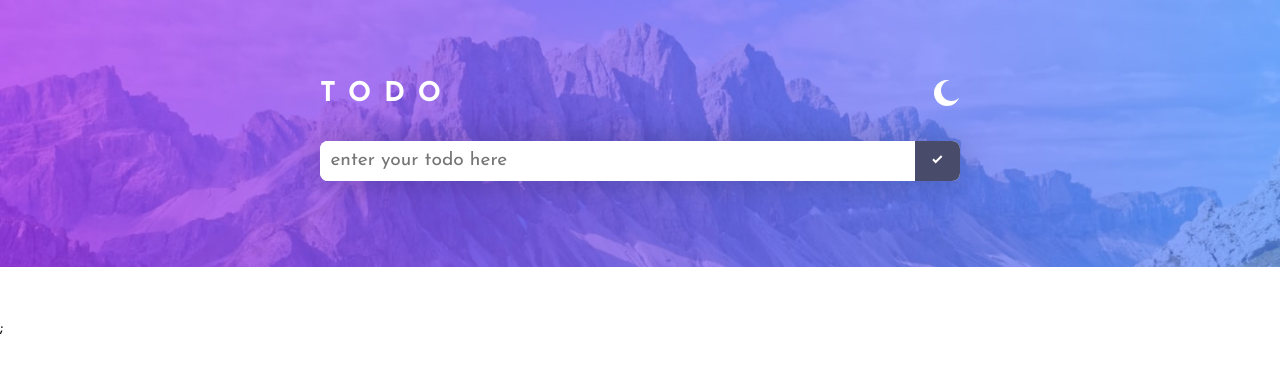
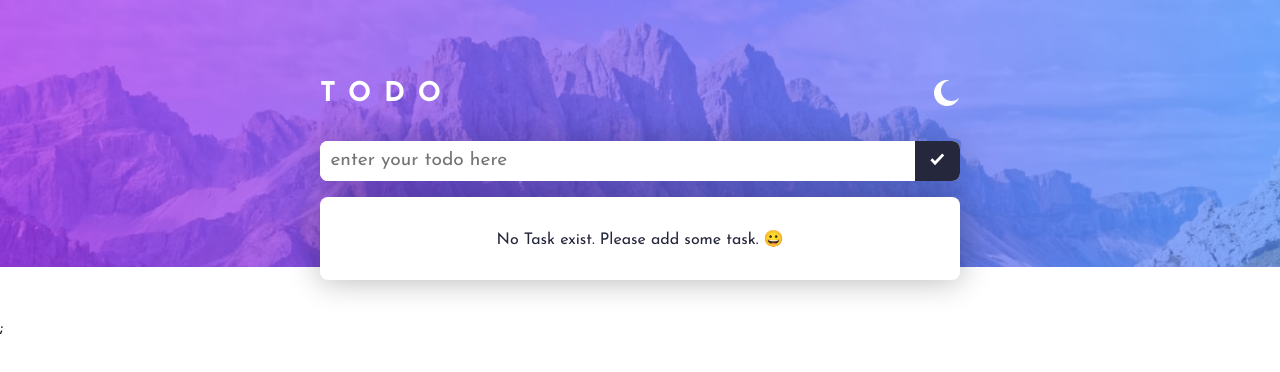
Before and after one commit to paro-418/todo-app-main, a React (Create React App) app: page / in a window 1280 px wide. Shown: the top 372 px of the page. Built offline with nearby package versions, Linux system fonts and the light colour scheme.

Commit message:
now clearing completed tasks & previewing tasks on pressing button working perfectly

```diff
--- a/src/components/form/form.module.css
+++ b/src/components/form/form.module.css
@@ -23,11 +23,16 @@
   flex-basis: 7%;
   border: none;
   cursor: pointer;
-  background-color: #484b6a;
+  background-color: #25273c;
+}
+
+.btn img{
+  width: 35%;
+
 }
 
 .btnDark {
-  background-color: #25273c;
+  background-color: #393a4c;
 }
 
 @media only screen and (max-width: 450px) {
--- a/src/components/todo/todo.js
+++ b/src/components/todo/todo.js
@@ -15,7 +15,7 @@ const Todo = (props) => {
   const markComplete = (labelClicked) => {
     const idToMark = labelClicked.target.id;
     dispatch(
-      taskListSliceActions.markComplete(
+      taskListSliceActions.markTask(
         idToMark.substring(0, idToMark.length - 3)
       )
     );
--- /dev/null
+++ b/src/components/todoContainer/empty.js
@@ -0,0 +1,10 @@
+import classes from "./empty.module.css";
+import { themeActions } from "../../store/theme-store";
+import { useSelector } from "react-redux/es/exports";
+
+const Empty = (props) => {
+  const theme = useSelector( state => state.theme.light);
+  return <p className={`${classes.empty} ${!theme && classes.emptyDark}`}>{props.children}</p>;
+};
+
+export default Empty;
--- /dev/null
+++ b/src/components/todoContainer/empty.module.css
@@ -0,0 +1,11 @@
+.empty {
+  padding: 2rem;
+  width: 100%;
+  color: #25273c;
+  text-align: center;
+}
+
+.emptyDark{
+  color:  #9394a5;
+  background-color: #25273c;
+}
--- a/src/components/todoContainer/todoContainer.js
+++ b/src/components/todoContainer/todoContainer.js
@@ -1,15 +1,17 @@
 import Button from "../button/Button";
 import Todo from "../todo/todo";
 import classes from "./todoContainer.module.css";
-import { useSelector } from "react-redux";
+import { useSelector, useDispatch } from "react-redux";
 import { useState } from "react";
+import { taskListSliceActions } from "../../store/todo-store";
+import Empty from "./empty";
 
 const TodoContainer = () => {
+  const dispatch = useDispatch();
   const theme = useSelector((state) => state.theme.light);
   const todoArray = useSelector((state) => state.task.todoTask);
   const incompleteTask = todoArray.filter((obj) => obj.completed === false);
   const completedTask = todoArray.filter((obj) => obj.completed === true);
-
   const [all, setAll] = useState(true);
   const [incomplete, setIncomplete] = useState(false);
   const [complete, setComplete] = useState(false);
@@ -31,22 +33,28 @@ const TodoContainer = () => {
     setIncomplete(true);
   };
 
+  const deleteCompleted = () => {
+    dispatch(taskListSliceActions.deleteTask());
+  };
+
   return (
     <div
       className={`${classes.todoContainer} ${
         !theme && classes.todoContainerDark
       }`}
     >
-      {all &&
-        todoArray.map((obj) => (
+      {all && (todoArray.length === 0
+        ? <Empty >No Task exist. Please add some task. 😀</Empty>
+        : todoArray.map((obj) => (
             <Todo
               key={obj.id}
               id={obj.id}
               description={obj.description}
               isCompleted={obj.completed}
             />
-        ))}
-      {complete &&
+          )))}
+      {complete && (completedTask.length === 0 ?
+        <Empty>No Task is been completed yet 😐. </Empty>:
         completedTask.map((obj) => (
           <Todo
             key={obj.id}
@@ -54,8 +62,8 @@ const TodoContainer = () => {
             description={obj.description}
             isCompleted={true}
           />
-        ))}
-      {incomplete &&
+        )))}
+      {incomplete && ( incompleteTask.length === 0 ? <Empty>Congratulations 👏 you've finished all of your task.</Empty> :
         incompleteTask.map((obj) => (
           <Todo
             key={obj.id}
@@ -63,7 +71,7 @@ const TodoContainer = () => {
             description={obj.description}
             isCompleted={false}
           />
-        ))}
+        )))}
 
       {todoArray.length > 0 && (
         <div
@@ -91,7 +99,12 @@ const TodoContainer = () => {
               Completed
             </Button>
           </span>
-          <Button className={classes.containerBtn}>Clear Completed</Button>
+          <Button
+            className={classes.containerBtn}
+            callFunction={deleteCompleted}
+          >
+            Clear Completed
+          </Button>
         </div>
       )}
       <span
--- a/src/store/todo-store.js
+++ b/src/store/todo-store.js
@@ -1,6 +1,6 @@
 import { createSlice } from "@reduxjs/toolkit";
 
-const initialState = { todoTask: []};
+const initialState = { todoTask: [] };
 
 const taskListSlice = createSlice({
   name: "task",
@@ -14,16 +14,16 @@ const taskListSlice = createSlice({
         (obj) => obj.id + "IMG" !== action.payload
       );
     },
-    markComplete(state, action) {
+    markTask(state, action) {
       for (let i = 0; i < state.todoTask.length; i++) {
         if (state.todoTask[i].id === action.payload) {
           state.todoTask[i].completed = !state.todoTask[i].completed;
           break;
         }
       }
-
-      // state.completedTask = state.todoTask.filter((obj) => obj.id === true);
-      // state.incompleteTask = state.todoTask.filter((obj) => obj.id === false);
+    },
+    deleteTask(state) {
+      state.todoTask = state.todoTask.filter((obj) => obj.completed === false);
     },
   },
 });
```
Lines whose indentation alone changed are shown as unchanged.
